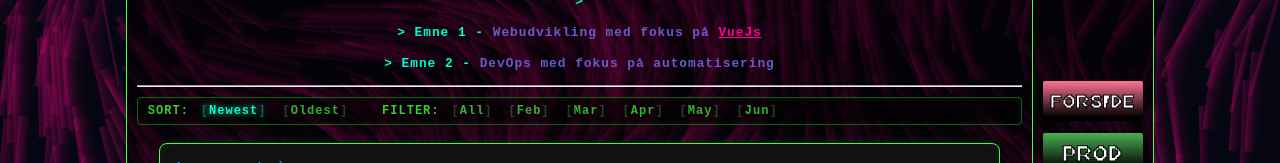
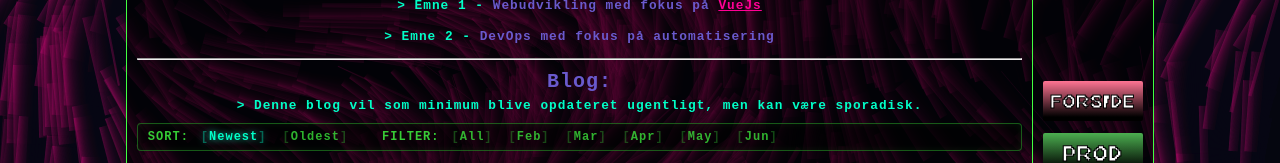
Before and after one commit to Gatherer4466/gatherer4466.github.io, a Vue app: page /log in a window 1280 px wide. Shown: the part 143-306 px from the top of the page. Built offline with nearby package versions, Linux system fonts and the light colour scheme.

Commit message:
Add a title and subtext

```diff
--- a/src/views/LogView.vue
+++ b/src/views/LogView.vue
@@ -1,4 +1,8 @@
 <template>
+  <h2 id="infoTitle" class="titleMargin">
+    <b style="color: slateblue; margin-bottom: 25px">Blog:</b>
+  </h2>
+  <p style="color: #00ffc8; margin-bottom: 10px;">&gt; Denne blog vil som minimum blive opdateret ugentligt, men kan være sporadisk.</p>
   <LogSortOptions
     @update:sort="sort = $event"
     @update:month="month = $event"
```
